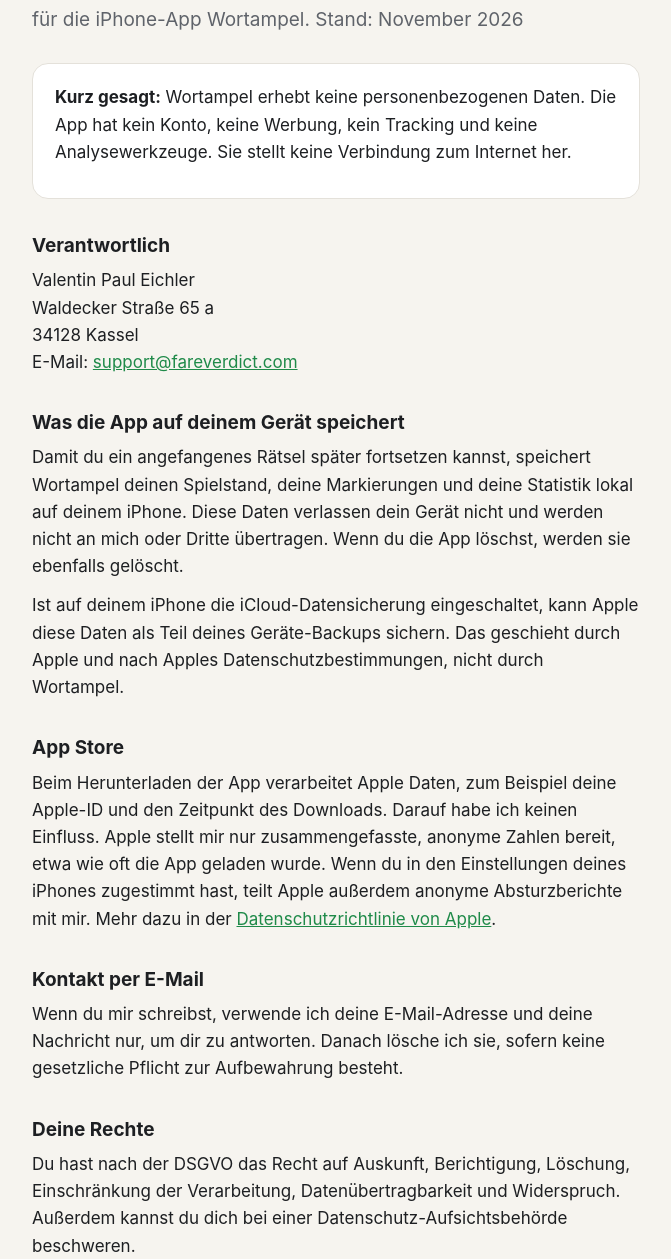
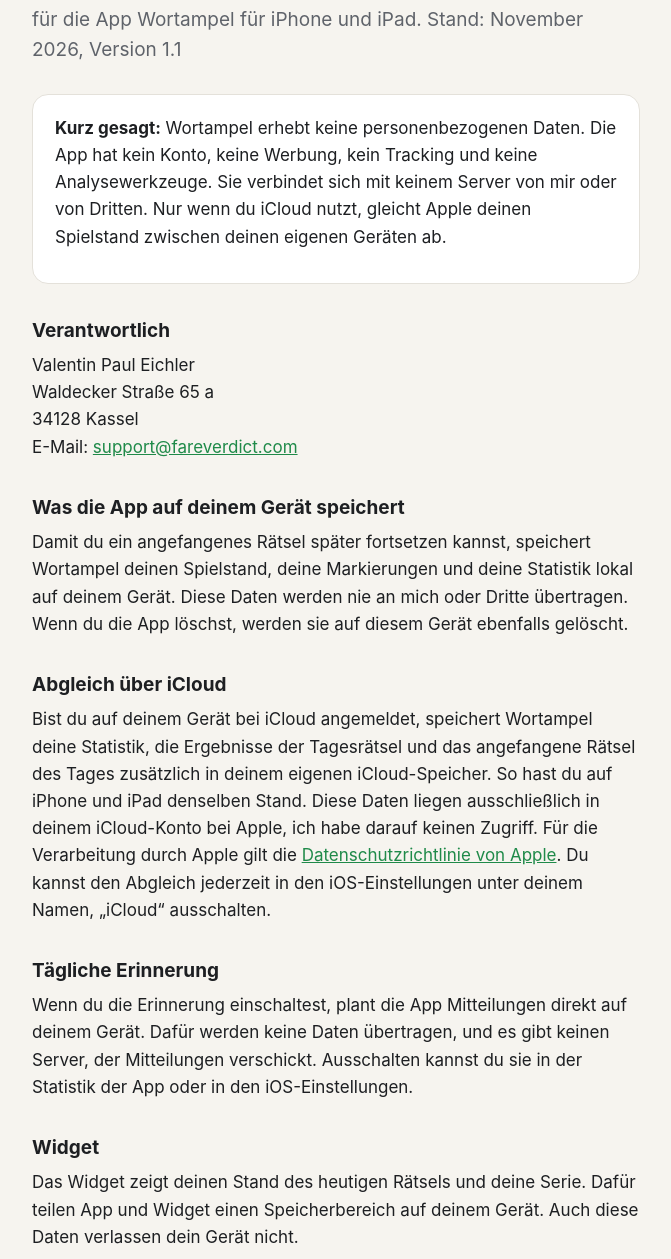
Before and after one commit to v4llyy/wortampel-web, a plain HTML site: page datenschutz.html in a window 1280 px wide. Shown: the part 121-1380 px from the top of the page, without its empty margins (304-975 px from the left). Drawn offline with Linux system fonts and the light colour scheme.

Commit message:
Datenschutz und Support für Version 1.1: iPad, iCloud, Erinnerung, Widget
Co-Authored-By: Claude Opus 5.5 <noreply@anthropic.com>

```diff
--- a/datenschutz.html
+++ b/datenschutz.html
@@ -10,21 +10,30 @@
 <main>
   <div class="logo" aria-hidden="true"><span style="background:var(--red)"></span><span style="background:var(--yellow)"></span><span style="background:var(--green)"></span></div>
   <h1>Datenschutzerklärung</h1>
-  <p class="lead">für die iPhone-App Wortampel. Stand: November 2026</p>
+  <p class="lead">für die App Wortampel für iPhone und iPad. Stand: November 2026, Version 1.1</p>
 
   <div class="card">
-    <p><strong>Kurz gesagt:</strong> Wortampel erhebt keine personenbezogenen Daten. Die App hat kein Konto, keine Werbung, kein Tracking und keine Analysewerkzeuge. Sie stellt keine Verbindung zum Internet her.</p>
+    <p><strong>Kurz gesagt:</strong> Wortampel erhebt keine personenbezogenen Daten. Die App hat kein Konto, keine Werbung, kein Tracking und keine Analysewerkzeuge. Sie verbindet sich mit keinem Server von mir oder von Dritten. Nur wenn du iCloud nutzt, gleicht Apple deinen Spielstand zwischen deinen eigenen Geräten ab.</p>
   </div>
 
   <h2>Verantwortlich</h2>
   <p>Valentin Paul Eichler<br>Waldecker Straße 65 a<br>34128 Kassel<br>E-Mail: <a href="mailto:support@fareverdict.com">support@fareverdict.com</a></p>
 
   <h2>Was die App auf deinem Gerät speichert</h2>
-  <p>Damit du ein angefangenes Rätsel später fortsetzen kannst, speichert Wortampel deinen Spielstand, deine Markierungen und deine Statistik lokal auf deinem iPhone. Diese Daten verlassen dein Gerät nicht und werden nicht an mich oder Dritte übertragen. Wenn du die App löschst, werden sie ebenfalls gelöscht.</p>
-  <p>Ist auf deinem iPhone die iCloud-Datensicherung eingeschaltet, kann Apple diese Daten als Teil deines Geräte-Backups sichern. Das geschieht durch Apple und nach Apples Datenschutzbestimmungen, nicht durch Wortampel.</p>
+  <p>Damit du ein angefangenes Rätsel später fortsetzen kannst, speichert Wortampel deinen Spielstand, deine Markierungen und deine Statistik lokal auf deinem Gerät. Diese Daten werden nie an mich oder Dritte übertragen. Wenn du die App löschst, werden sie auf diesem Gerät ebenfalls gelöscht.</p>
+
+  <h2>Abgleich über iCloud</h2>
+  <p>Bist du auf deinem Gerät bei iCloud angemeldet, speichert Wortampel deine Statistik, die Ergebnisse der Tagesrätsel und das angefangene Rätsel des Tages zusätzlich in deinem eigenen iCloud-Speicher. So hast du auf iPhone und iPad denselben Stand. Diese Daten liegen ausschließlich in deinem iCloud-Konto bei Apple, ich habe darauf keinen Zugriff. Für die Verarbeitung durch Apple gilt die <a href="https://www.apple.com/de/legal/privacy/">Datenschutzrichtlinie von Apple</a>. Du kannst den Abgleich jederzeit in den iOS-Einstellungen unter deinem Namen, „iCloud“ ausschalten.</p>
+
+  <h2>Tägliche Erinnerung</h2>
+  <p>Wenn du die Erinnerung einschaltest, plant die App Mitteilungen direkt auf deinem Gerät. Dafür werden keine Daten übertragen, und es gibt keinen Server, der Mitteilungen verschickt. Ausschalten kannst du sie in der Statistik der App oder in den iOS-Einstellungen.</p>
+
+  <h2>Widget</h2>
+  <p>Das Widget zeigt deinen Stand des heutigen Rätsels und deine Serie. Dafür teilen App und Widget einen Speicherbereich auf deinem Gerät. Auch diese Daten verlassen dein Gerät nicht.</p>
+  <p>Ist auf deinem Gerät die iCloud-Datensicherung eingeschaltet, kann Apple diese Daten als Teil deines Geräte-Backups sichern. Das geschieht durch Apple und nach Apples Datenschutzbestimmungen, nicht durch Wortampel.</p>
 
   <h2>App Store</h2>
-  <p>Beim Herunterladen der App verarbeitet Apple Daten, zum Beispiel deine Apple-ID und den Zeitpunkt des Downloads. Darauf habe ich keinen Einfluss. Apple stellt mir nur zusammengefasste, anonyme Zahlen bereit, etwa wie oft die App geladen wurde. Wenn du in den Einstellungen deines iPhones zugestimmt hast, teilt Apple außerdem anonyme Absturzberichte mit mir. Mehr dazu in der <a href="https://www.apple.com/de/legal/privacy/">Datenschutzrichtlinie von Apple</a>.</p>
+  <p>Beim Herunterladen der App verarbeitet Apple Daten, zum Beispiel deine Apple-ID und den Zeitpunkt des Downloads. Darauf habe ich keinen Einfluss. Apple stellt mir nur zusammengefasste, anonyme Zahlen bereit, etwa wie oft die App geladen wurde. Wenn du in den Einstellungen deines Geräts zugestimmt hast, teilt Apple außerdem anonyme Absturzberichte mit mir. Mehr dazu in der <a href="https://www.apple.com/de/legal/privacy/">Datenschutzrichtlinie von Apple</a>.</p>
 
   <h2>Kontakt per E-Mail</h2>
   <p>Wenn du mir schreibst, verwende ich deine E-Mail-Adresse und deine Nachricht nur, um dir zu antworten. Danach lösche ich sie, sofern keine gesetzliche Pflicht zur Aufbewahrung besteht.</p>
```
Also changed, not shown: index.html (+2 -2 lines), 1 other file.
